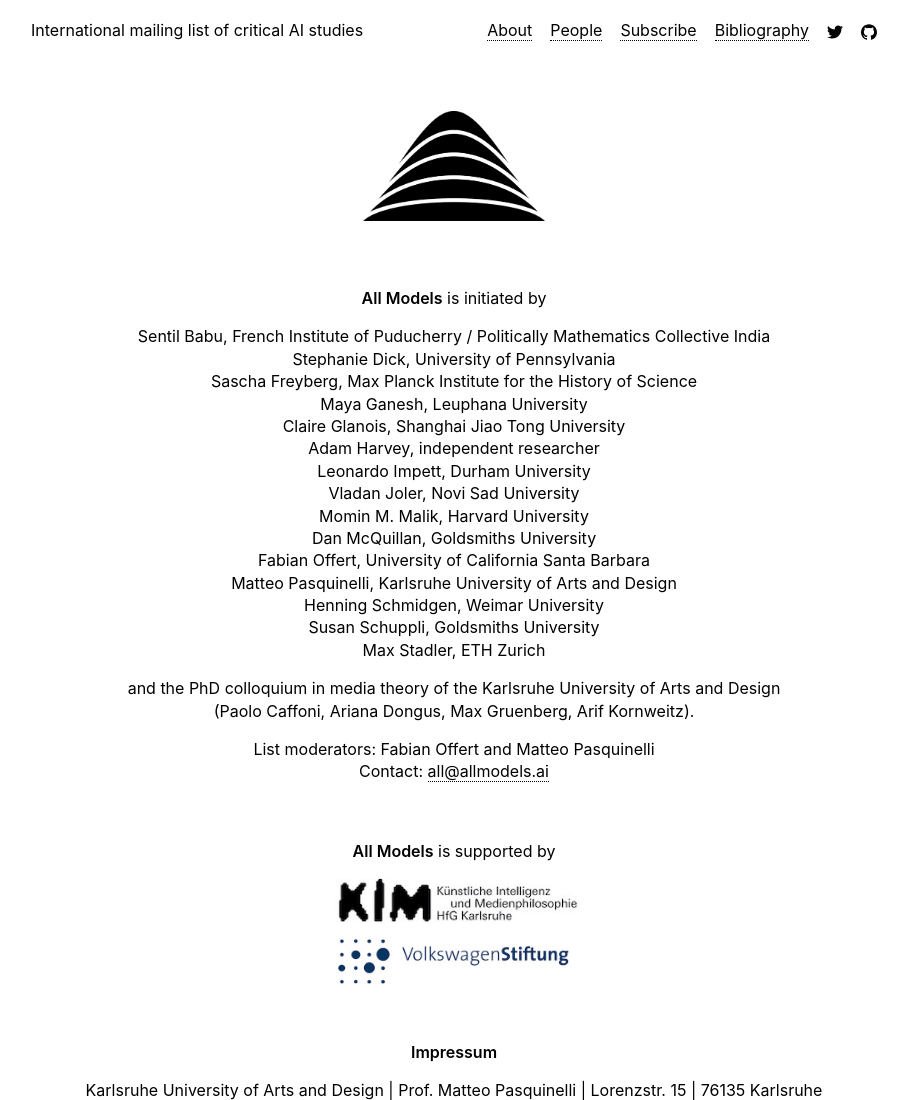
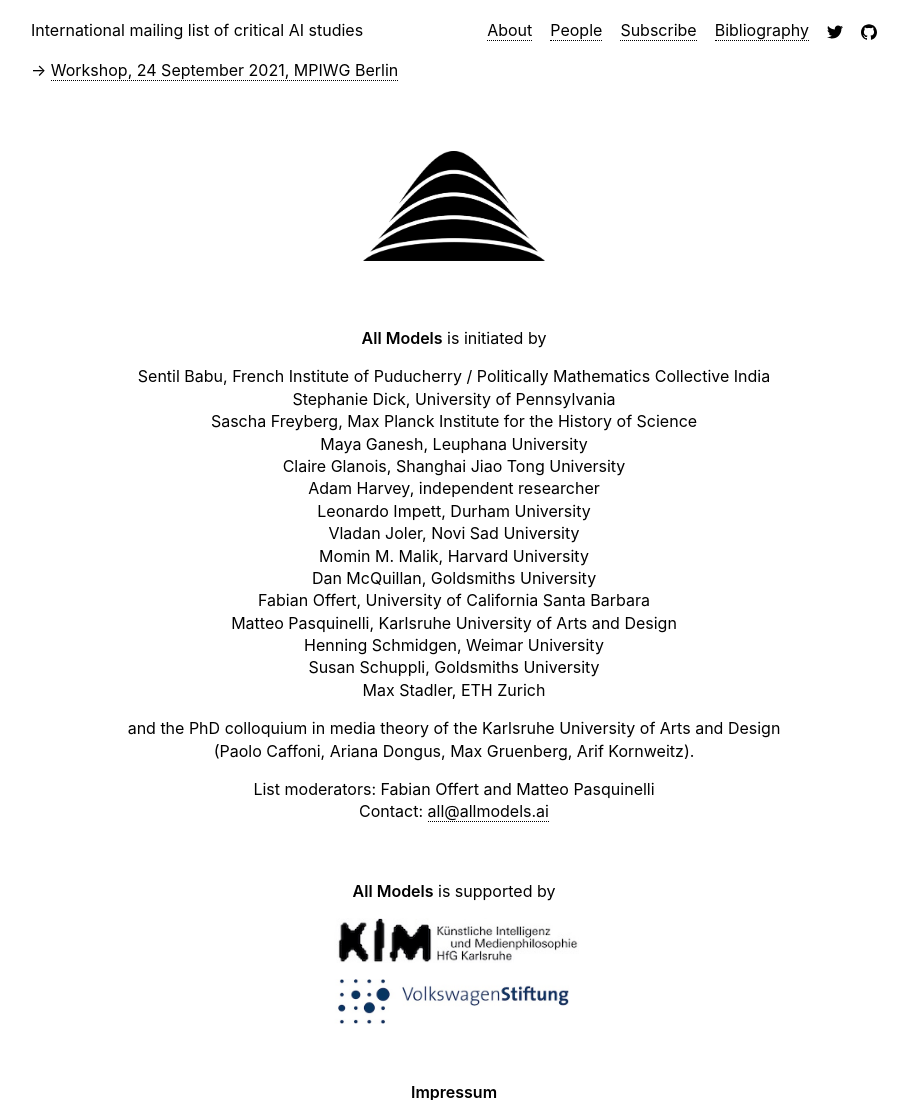
Before and after one commit to zentralwerkstatt/allmodels.ai, a plain HTML site: page people.html in a window 1280 px wide. Shown: the top 1100 px of the page, without its empty margins (186-1094 px from the left). Drawn offline with Linux system fonts and the light colour scheme.

Commit message:
Update people.html

```diff
--- a/people.html
+++ b/people.html
@@ -40,6 +40,13 @@
             <a class="menu icon" href="https://twitter.com/allmodels_ai"><img class="icon" src="parts/twitter.svg"></a>&nbsp;&nbsp;&nbsp;
             <a class="menu icon" href="https://github.com/zentralwerkstatt/allmodels.ai" class="icon"><img class="icon" src="parts/github.svg"></span></a>
         </div>
+
+            <br><br>
+      <div class="col col-50 nav-left lg">
+        &#8594; <a class="menu" href="https://kim.hfg-karlsruhe.de/events/breaking-models/">Workshop, 24 September 2021, MPIWG Berlin</a>&nbsp;&nbsp;&nbsp;
+      </div>
+
+
       </div>
     </div>
 
```
